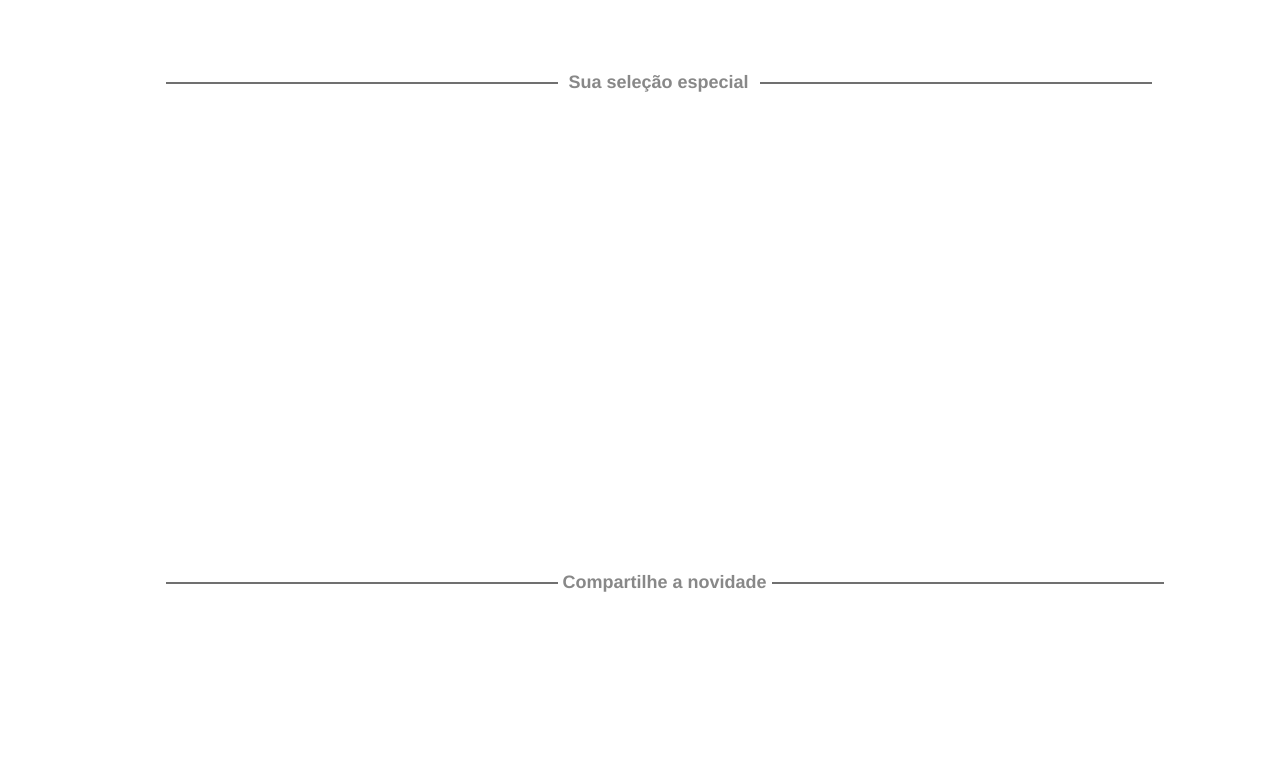
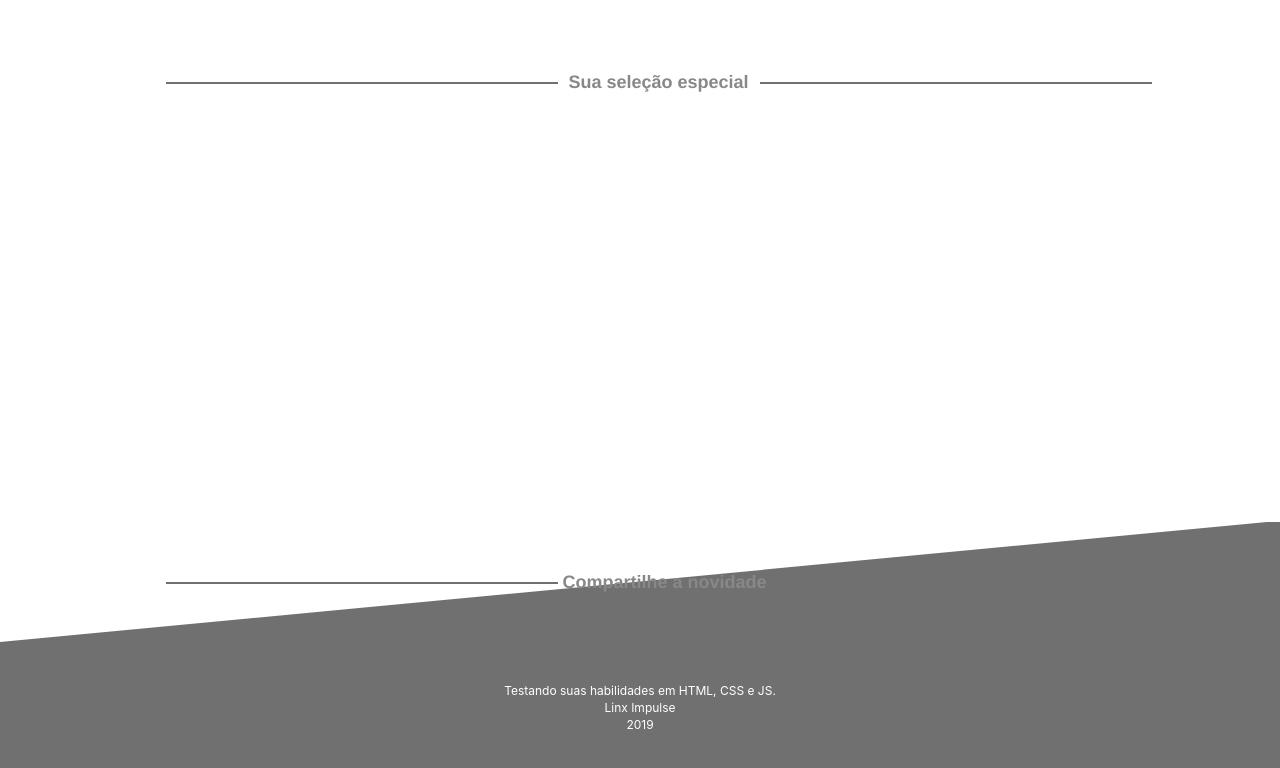
Before and after one commit to BarbaraGuimaraes21/sprint-m5, a React (Vite) app in the folder sprint-m5/: page / in a window 1280 px wide. Shown: the part 917-1685 px from the top of the page. Built offline with nearby package versions, Linux system fonts and the light colour scheme.

Commit message:
criado componente footer com estilização

```diff
--- a/sprint-m5/src/App.jsx
+++ b/sprint-m5/src/App.jsx
@@ -1,4 +1,5 @@
 import './App.css'
+import Footer from './component/Footer/Footer'
 import Form from './component/Form/form'
 import Header from './component/Header/Header'
 import Section from './component/Section/Section'
@@ -10,6 +11,7 @@ function App() {
       <Header/>
       <Form/>
       <Section/>
+      <Footer/>
     </div>
   )
 }
--- /dev/null
+++ b/sprint-m5/src/component/Footer/Footer.jsx
@@ -0,0 +1,17 @@
+import React from 'react'
+import S from './Footer.module.css'
+
+const Footer = () => {
+    return (
+        <footer className={S.footer}>
+            <div className={S.divtriangule}></div>
+            <div className={S.texto}>
+                <p>Testando suas habilidades em HTML, CSS e JS.</p>
+                <p>Linx Impulse</p>
+		        <p>2019</p>
+            </div>
+        </footer>
+    )
+}
+
+export default Footer
--- /dev/null
+++ b/sprint-m5/src/component/Footer/Footer.module.css
@@ -0,0 +1,21 @@
+.footer{
+    text-align: center;
+    color: white;
+    background-color: #707070;
+    height: 290px;
+    width: auto
+}
+
+.divtriangule{
+    width: 0;
+    height: 0;
+    border-left: 0px solid transparent;
+    border-right: 99vw solid transparent;
+    border-top: 120px solid white;
+}
+
+.texto {
+    margin-top: 40px;
+    font-size: 12px;
+    line-height: 17px
+}
```
